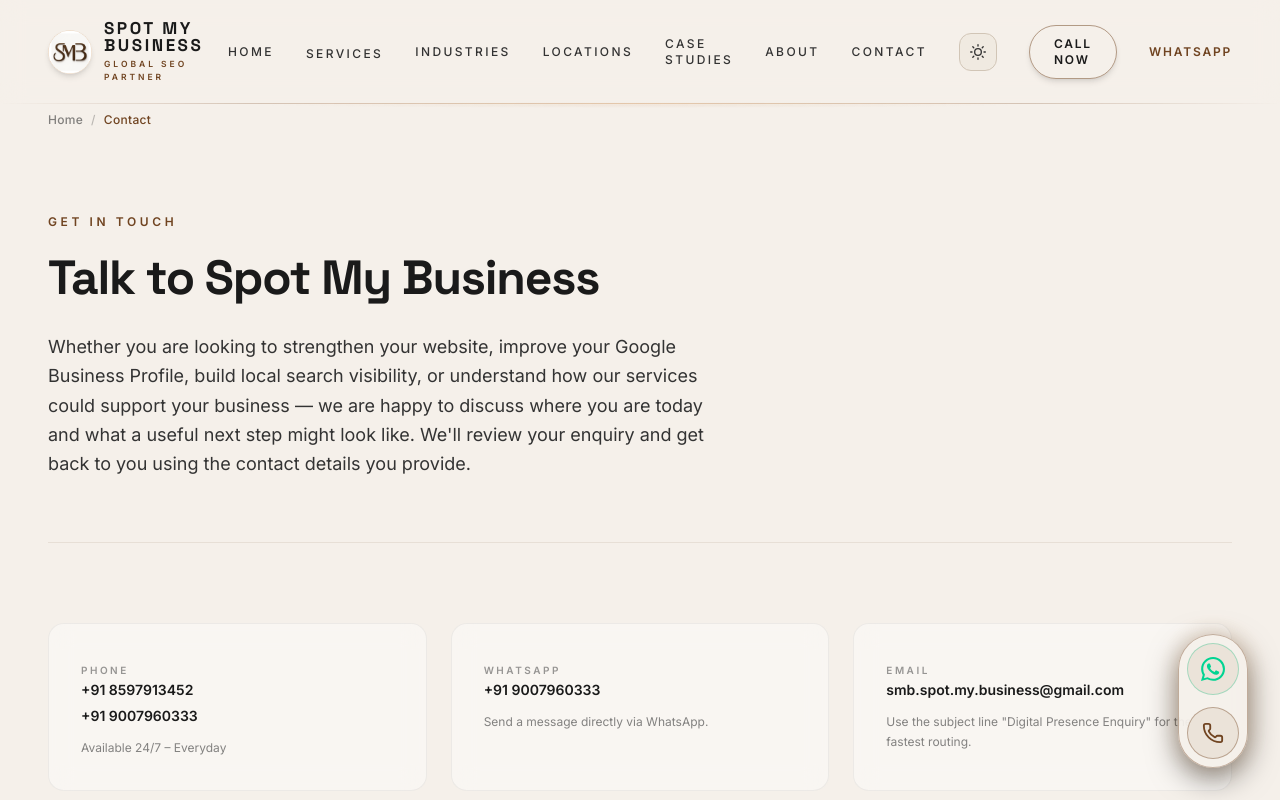
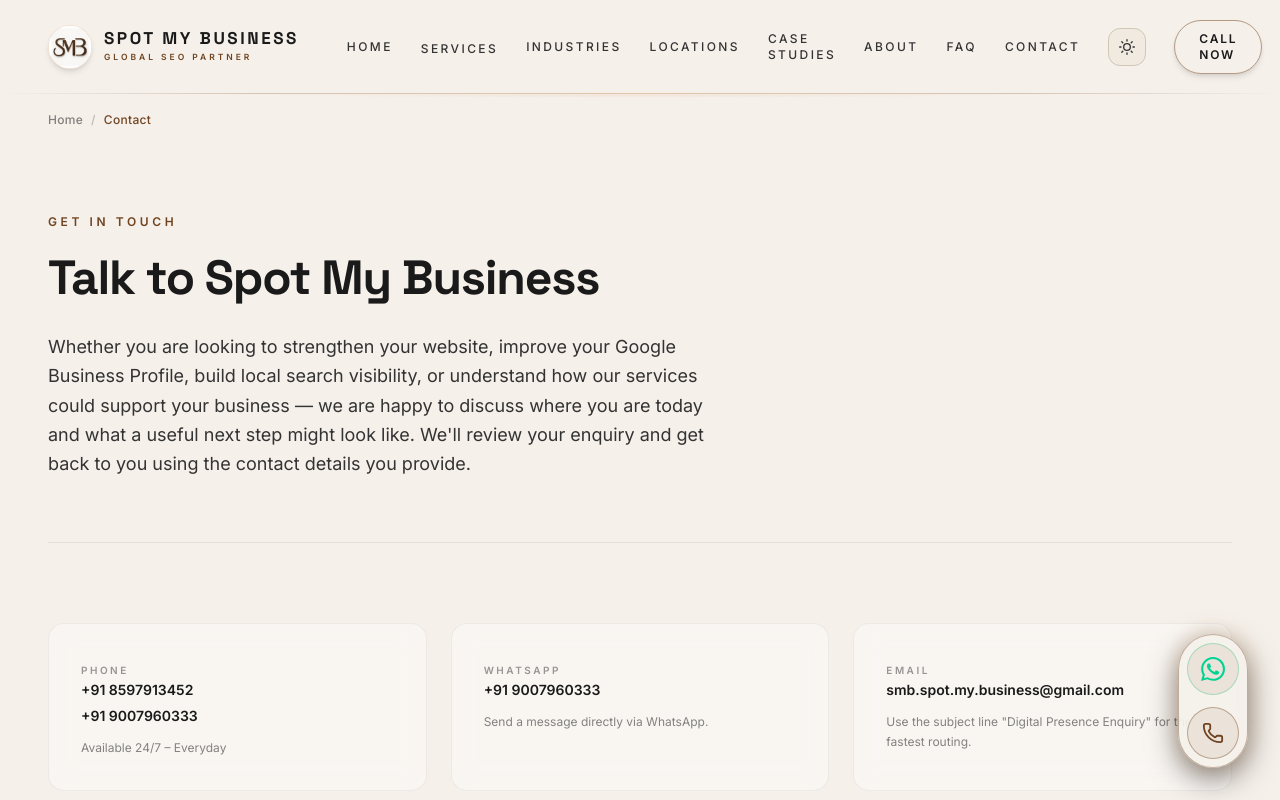
Before and after one commit to spotmybusiness/Spotmybusiness.in, a Next.js app: page /contact in a window 1280 px wide. Shown: the top 800 px of the page. Built offline with nearby package versions, Linux system fonts and the light colour scheme.

Commit message:
Refine navbar logo spacing

```diff
--- a/src/components/Navbar.tsx
+++ b/src/components/Navbar.tsx
@@ -56,7 +56,7 @@ export default function Navbar() {
       >
         <div className="max-w-7xl mx-auto px-6 md:px-12 flex items-center justify-between">
           {/* Logo */}
-          <div className="relative z-50">
+          <div className="relative z-50 shrink-0 md:mr-8 lg:mr-12">
             <a
               href="/"
               onClick={handleRouteClick}
@@ -84,7 +84,7 @@ export default function Navbar() {
           </div>
 
           {/* Desktop Navigation Links */}
-          <nav className="hidden md:flex items-center gap-8">
+          <nav className="hidden md:flex items-center gap-5 lg:gap-6 xl:gap-7">
             <a
               href="/"
               className="text-xs tracking-[0.2em] uppercase font-medium text-gray-text hover:text-light-bronze transition-colors duration-300"
@@ -126,6 +126,9 @@ export default function Navbar() {
             </a>
             <a href="/about/" className="text-xs tracking-[0.2em] uppercase font-medium text-gray-text hover:text-light-bronze transition-colors duration-300">
               About
+            </a>
+            <a href="/faq/" className="text-xs tracking-[0.2em] uppercase font-medium text-gray-text hover:text-light-bronze transition-colors duration-300">
+              FAQ
             </a>
             <a href="/contact/" className="text-xs tracking-[0.2em] uppercase font-medium text-gray-text hover:text-light-bronze transition-colors duration-300">
               Contact
@@ -314,6 +317,14 @@ export default function Navbar() {
             About
           </a>
 
+          <a
+            href="/faq/"
+            onClick={handleRouteClick}
+            className="w-full text-center py-2.5 text-base tracking-[0.2em] uppercase font-semibold text-gray-text hover:text-light-bronze active:text-champagne transition-colors"
+          >
+            FAQ
+          </a>
+
           <div className="w-full border-t border-border-color/50 my-2" />
 
           <a
```
